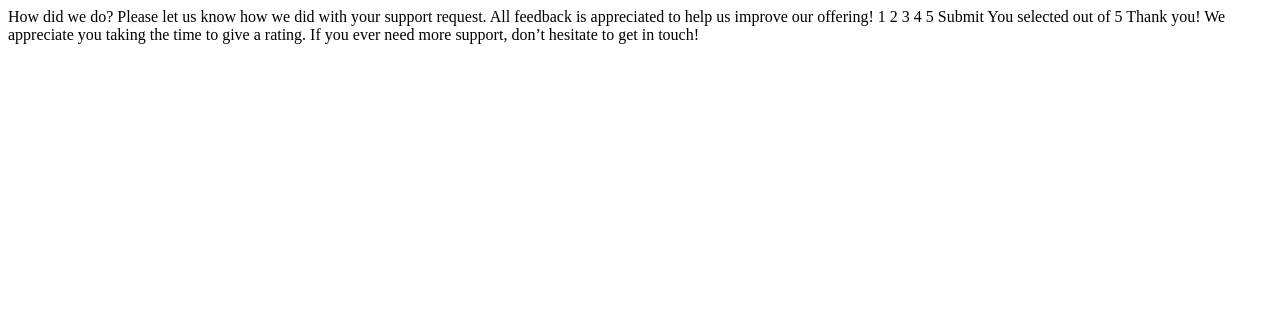
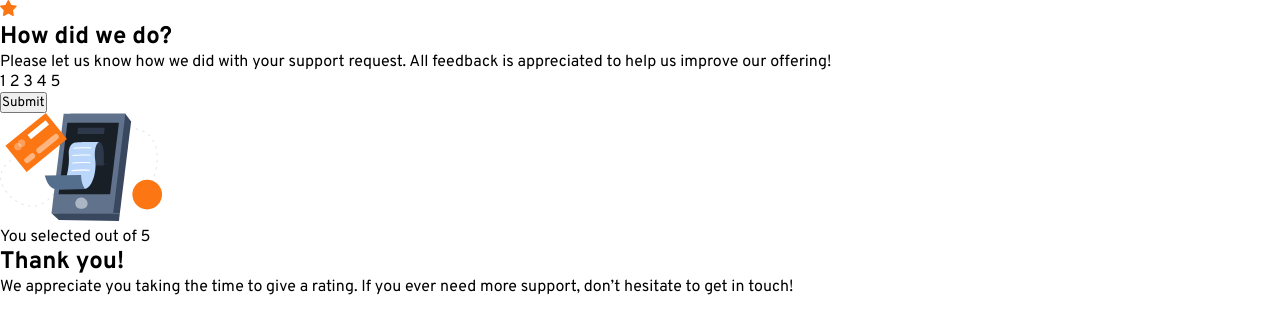
Before and after one commit to douglaswdhein/interactive-rating-component-main, a plain HTML site: page index.html in a window 1280 px wide. Drawn offline with Linux system fonts and the light colour scheme.

Commit message:
layout commit

```diff
--- a/index.html
+++ b/index.html
@@ -1,5 +1,6 @@
 <!DOCTYPE html>
 <html lang="en">
+
 <head>
   <meta charset="UTF-8">
   <meta name="viewport" content="width=device-width, initial-scale=1.0">
@@ -8,23 +9,49 @@
   <link rel="stylesheet" href="./style.css">
   <script src="./main.js" defer=""></script>
 </head>
+
 <body>
-
+  <div class="card">
+    <div class="card-container">
+      <div class="rating-section">
+        <div class="star-icon">
+          <img src="./images/icon-star.svg" alt="star">
+        </div>
+        <h2 class="tittle">
           How did we do?
-
+        </h2>
+        <p class="description">
           Please let us know how we did with your support request. All feedback is appreciated
           to help us improve our offering!
-
-  1 2 3 4 5
-
+        </p>
+        <div class="ratings">
+          <span>1</span>
+          <span>2</span>
+          <span>3</span>
+          <span>4</span>
+          <span>5</span>
+        </div>
+        <button class="submit-btn">
           Submit
-
-  You selected out of 5
-
+        </button>
+      </div>
+      <div class="thank-section">
+        <img src="./images/illustration-thank-you.svg" alt="thank">
+        <div class="chip">
+          <p>
+            You selected <span id="rate"></span> out of 5
+          </p>
+        </div>
+        <h2 class="tittle">
           Thank you!
-
+        </h2>
+        <p class="description">
           We appreciate you taking the time to give a rating. If you ever need more support,
           don’t hesitate to get in touch!
+        </p>
+      </div>
+    </div>
+  </div>
+</body>
 
-</body>
 </html>
--- a/style.css
+++ b/style.css
@@ -8,3 +8,10 @@
     --dark-blue: hsl(213, 19%, 18%);
     --very-dark-blue: hsl(216, 12%, 8%);
 }
+
+* {
+    padding: 0;
+    margin: 0;
+    box-sizing: border-box;
+    font-family: "Overpass", sans-serif;
+}
```
Lines whose indentation alone changed are shown as unchanged.
